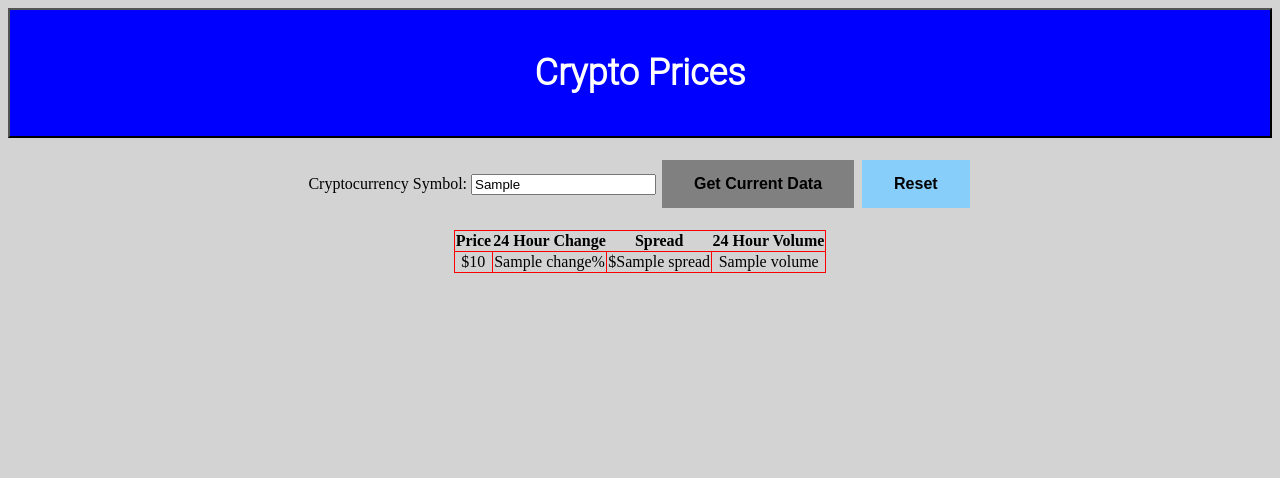
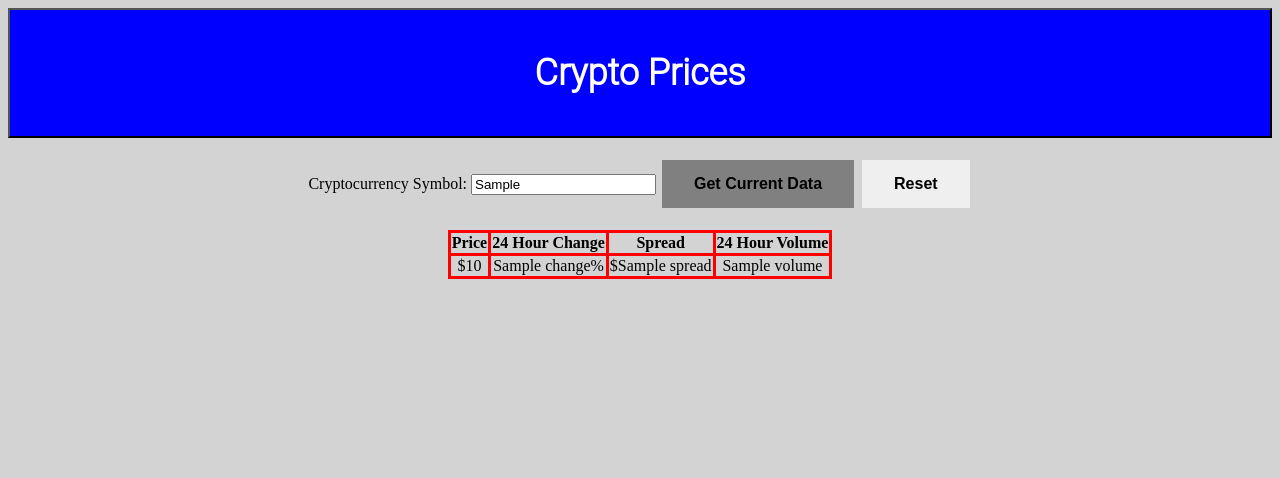
Before and after one commit to tsantanam/CryptoPrices, a Flask app: template templates/index.html in a window 1280 px wide. Shown: the top 478 px of the page. Run offline with Flask 2, Linux system fonts and the light colour scheme; the template is opened without the code that fills it: most values are stand-ins (such as "Sample title", 1, 10 or a date in 2020).

Commit message:
Update index.html

```diff
--- a/templates/index.html
+++ b/templates/index.html
@@ -4,11 +4,14 @@
 
     table{
 border-collapse:collapse;
-border:1px solid #FF0000;
+border:3px solid #FF0000;
 }
 
 table td{
-border:1px solid #FF0000;
+border:3px solid #FF0000;
+}
+    table th{
+border:3px solid #FF0000;
 }
     .center {
   margin-left: auto;
@@ -17,11 +20,11 @@ border:1px solid #FF0000;
 
     .bg-cover {
     background-size: cover !important;
-    color: blue;
+    color: red;
     }
 
     .color-blue{
-      color:blue;
+      color:red;
     }
     h1 {
         color: white;
@@ -35,7 +38,7 @@ border:1px solid #FF0000;
     }
 
     input[type="submit"] {
-      background-color: lightskyblue; /* Green */
+      background-color: lightred; /* Green */
       border: none;
       color: black;
         font-weight: bold;
@@ -72,7 +75,7 @@ border:1px solid #FF0000;
     }
 
     input[type="file"] {
-      background-color: lightskyblue; /* Green */
+      background-color: lightred; /* Green */
       border: none;
       color: black;
         font-weight: bold;
@@ -91,7 +94,7 @@ border:1px solid #FF0000;
          box-shadow: 0 12px 16px 0 rgba(0,0,0,0.24),0 17px 50px 0 rgba(0,0,0,0.19);
     }
     input[type="reset"] {
-      background-color: lightskyblue; /* Green */
+      background-color: lightred; /* Green */
       border: none;
       color: black;
         font-weight: bold;
```
